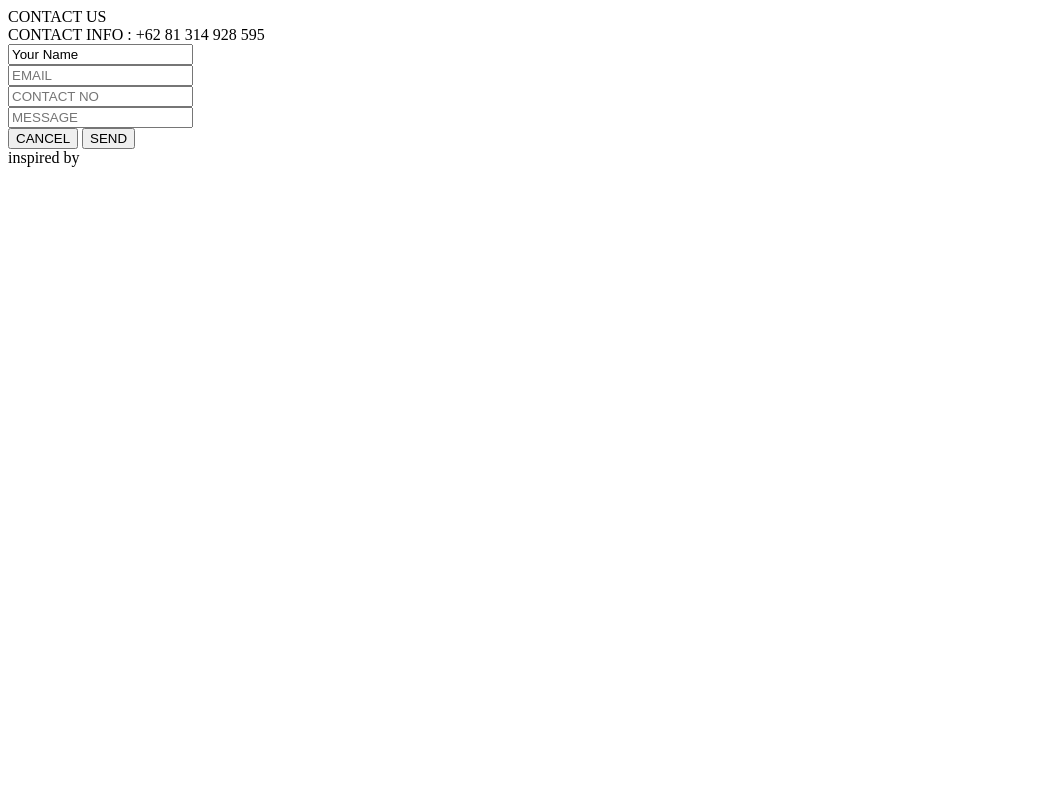
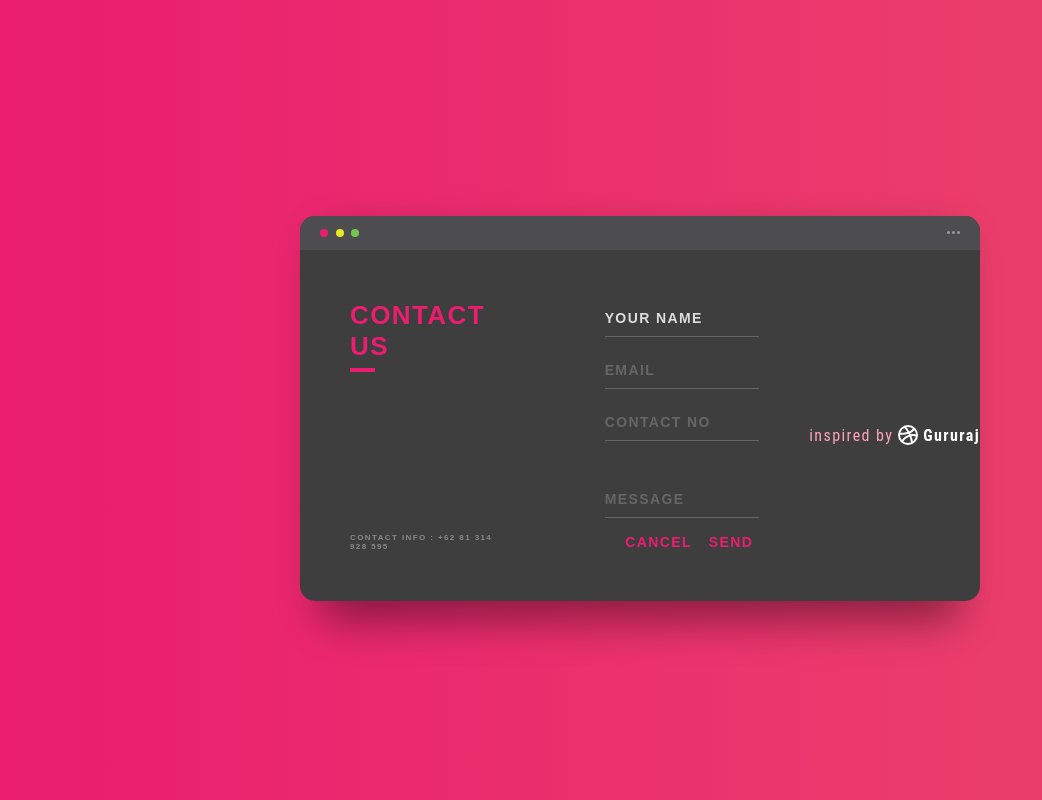
Before and after one commit to pharitsara/quiz-git-github, a plain HTML site: page index.html in a window 1280 px wide. Shown: the top 800 px of the page, without its empty margins (0-1042 px from the left). Drawn offline with Linux system fonts and the light colour scheme.

Commit message:
add new file

```diff
--- a/index.html
+++ b/index.html
@@ -6,6 +6,242 @@
     <title>Document</title>
     <style>
         /* insert content from css.txt */
+        *, *:before, *:after {
+        box-sizing: border-box;
+        -webkit-font-smoothing: antialiased;
+        -moz-osx-font-smoothing: grayscale;
+        }
+
+        body {
+        background: linear-gradient(to right, #ea1d6f 0%, #eb466b 100%);
+        font-size: 12px;
+        }
+
+        body, button, input {
+        font-family: 'Montserrat', sans-serif;
+        font-weight: 700;
+        letter-spacing: 1.4px;
+        }
+
+        .background {
+        display: flex;
+        min-height: 100vh;
+        }
+
+        .container {
+        flex: 0 1 700px;
+        margin: auto;
+        padding: 10px;
+        }
+
+        .screen {
+        position: relative;
+        background: #3e3e3e;
+        border-radius: 15px;
+        }
+
+        .screen:after {
+        content: '';
+        display: block;
+        position: absolute;
+        top: 0;
+        left: 20px;
+        right: 20px;
+        bottom: 0;
+        border-radius: 15px;
+        box-shadow: 0 20px 40px rgba(0, 0, 0, .4);
+        z-index: -1;
+        }
+
+        .screen-header {
+        display: flex;
+        align-items: center;
+        padding: 10px 20px;
+        background: #4d4d4f;
+        border-top-left-radius: 15px;
+        border-top-right-radius: 15px;
+        }
+
+        .screen-header-left {
+        margin-right: auto;
+        }
+
+        .screen-header-button {
+        display: inline-block;
+        width: 8px;
+        height: 8px;
+        margin-right: 3px;
+        border-radius: 8px;
+        background: white;
+        }
+
+        .screen-header-button.close {
+        background: #ed1c6f;
+        }
+
+        .screen-header-button.maximize {
+        background: #e8e925;
+        }
+
+        .screen-header-button.minimize {
+        background: #74c54f;
+        }
+
+        .screen-header-right {
+        display: flex;
+        }
+
+        .screen-header-ellipsis {
+        width: 3px;
+        height: 3px;
+        margin-left: 2px;
+        border-radius: 8px;
+        background: #999;
+        }
+
+        .screen-body {
+        display: flex;
+        }
+
+        .screen-body-item {
+        flex: 1;
+        padding: 50px;
+        }
+
+        .screen-body-item.left {
+        display: flex;
+        flex-direction: column;
+        }
+
+        .app-title {
+        display: flex;
+        flex-direction: column;
+        position: relative;
+        color: #ea1d6f;
+        font-size: 26px;
+        }
+
+        .app-title:after {
+        content: '';
+        display: block;
+        position: absolute;
+        left: 0;
+        bottom: -10px;
+        width: 25px;
+        height: 4px;
+        background: #ea1d6f;
+        }
+
+        .app-contact {
+        margin-top: auto;
+        font-size: 8px;
+        color: #888;
+        }
+
+        .app-form-group {
+        margin-bottom: 15px;
+        }
+
+        .app-form-group.message {
+        margin-top: 40px;
+        }
+
+        .app-form-group.buttons {
+        margin-bottom: 0;
+        text-align: right;
+        }
+
+        .app-form-control {
+        width: 100%;
+        padding: 10px 0;
+        background: none;
+        border: none;
+        border-bottom: 1px solid #666;
+        color: #ddd;
+        font-size: 14px;
+        text-transform: uppercase;
+        outline: none;
+        transition: border-color .2s;
+        }
+
+        .app-form-control::placeholder {
+        color: #666;
+        }
+
+        .app-form-control:focus {
+        border-bottom-color: #ddd;
+        }
+
+        .app-form-button {
+        background: none;
+        border: none;
+        color: #ea1d6f;
+        font-size: 14px;
+        cursor: pointer;
+        outline: none;
+        }
+
+        .app-form-button:hover {
+        color: #b9134f;
+        }
+
+        .credits {
+        display: flex;
+        justify-content: center;
+        align-items: center;
+        margin-top: 20px;
+        color: #ffa4bd;
+        font-family: 'Roboto Condensed', sans-serif;
+        font-size: 16px;
+        font-weight: normal;
+        }
+
+        .credits-link {
+        display: flex;
+        align-items: center;
+        color: #fff;
+        font-weight: bold;
+        text-decoration: none;
+        }
+
+        .dribbble {
+        width: 20px;
+        height: 20px;
+        margin: 0 5px;
+        }
+
+        @media screen and (max-width: 520px) {
+        .screen-body {
+            flex-direction: column;
+        }
+
+        .screen-body-item.left {
+            margin-bottom: 30px;
+        }
+
+        .app-title {
+            flex-direction: row;
+        }
+
+        .app-title span {
+            margin-right: 12px;
+        }
+
+        .app-title:after {
+            display: none;
+        }
+        }
+
+        @media screen and (max-width: 600px) {
+        .screen-body {
+            padding: 40px;
+        }
+
+        .screen-body-item {
+            padding: 0;
+        }
+        }
+
     </style>
 </head>
 <body>
```
